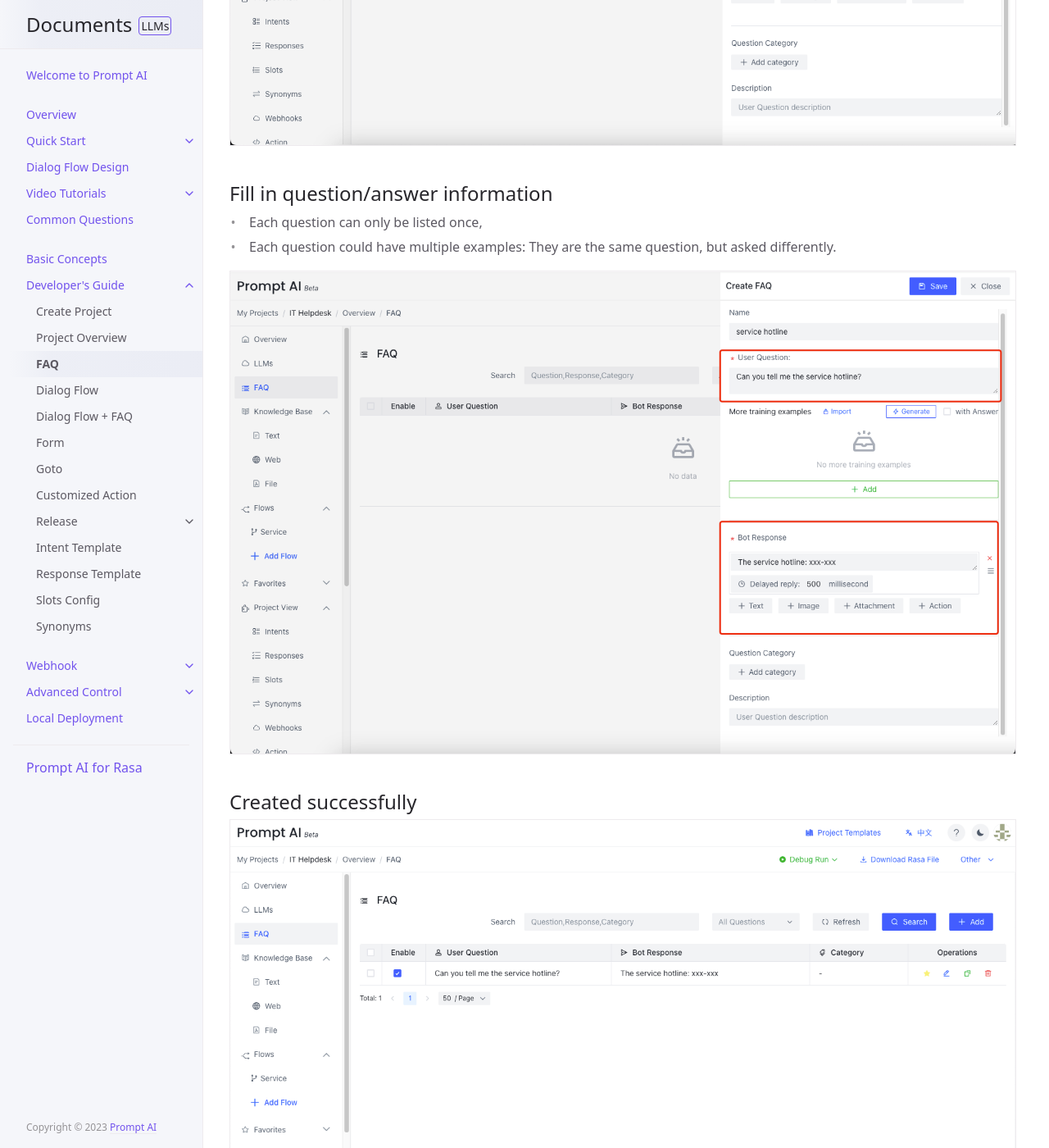
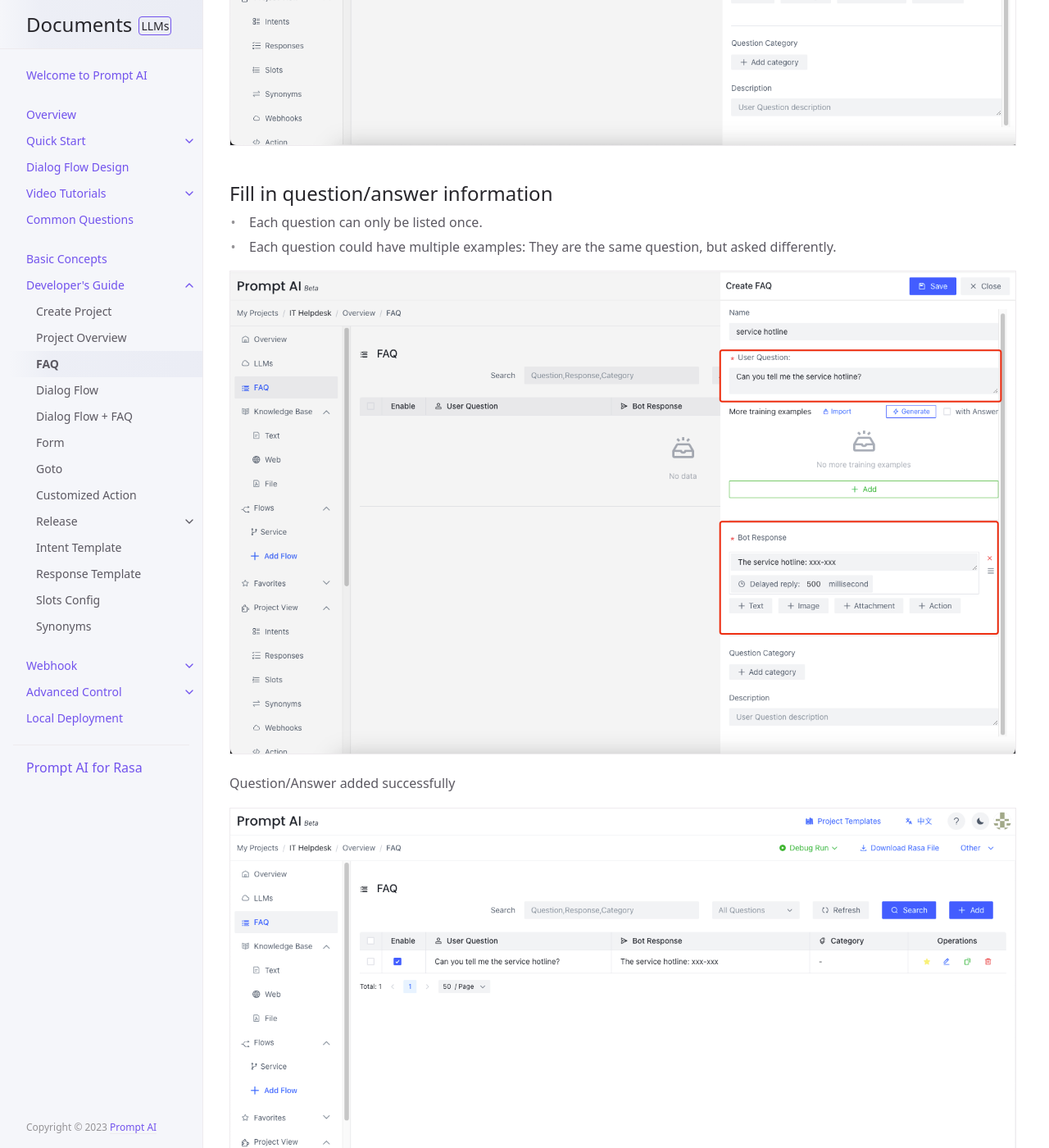
Before and after one commit to ws-cd/ws-cd.github.io, a Jekyll site: the page built from docs/tutorial/faq.md, in a window 1280 px wide and 1400 px high, scrolled down 1344 px. Shown: the whole window at 82% size. Built offline with Jekyll 4.4.1, drawn with Linux system fonts in a browser that asks for light colours.

Commit message:
Update faq.md

```diff
--- a/docs/tutorial/faq.md
+++ b/docs/tutorial/faq.md
@@ -21,12 +21,12 @@ Click the `+Add` button on the upper right corner to pop up the question additio
 ![faq-02.png](/assets/images/tutorial/faq/faq-02.png)
 
 ## Fill in question/answer information
-- Each question can only be listed once,
+- Each question can only be listed once.
 - Each question could have multiple examples: They are the same question, but asked differently.
 
 ![faq-03.png](/assets/images/tutorial/faq/faq-03.png)
 
-## Created successfully
+Question/Answer added successfully
 
 ![faq-04.png](/assets/images/tutorial/faq/faq-04.png)
 
```
Also changed, not shown: other parts of docs/tutorial/faq.md (+1 -1 lines).
